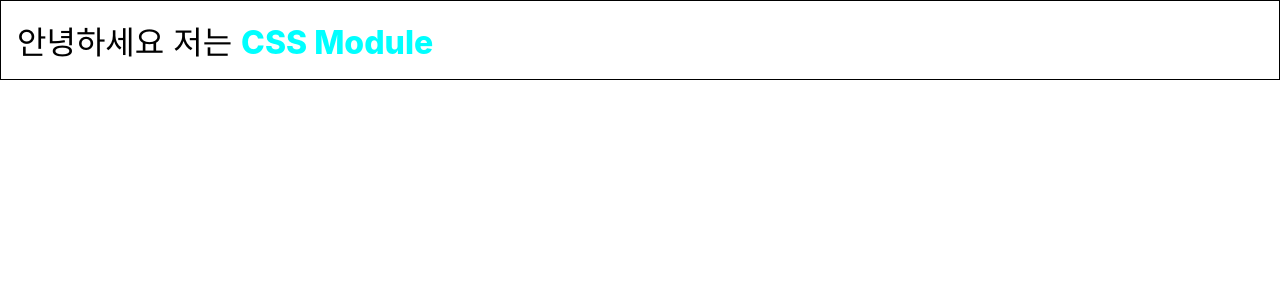
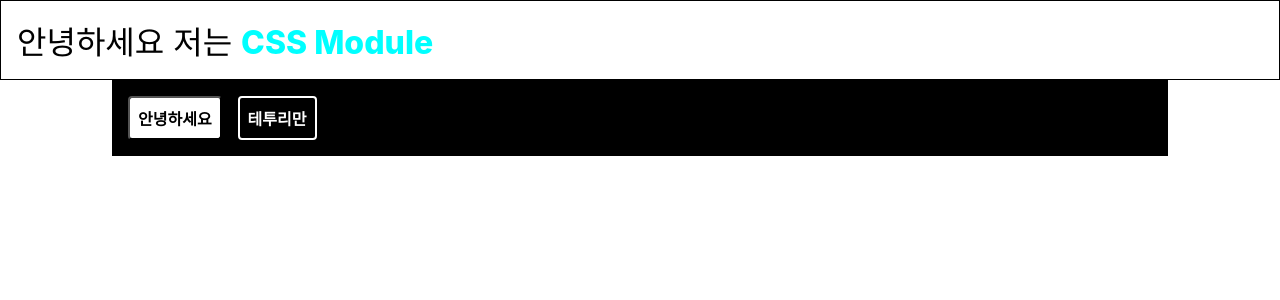
Before and after one commit to seondal/react-study, a React (Create React App) app: page /#/styling-react in a window 1280 px wide. Shown: the top 300 px of the page. Built offline with nearby package versions, Linux system fonts and the light colour scheme.

Commit message:
9장 컴포넌트 스타일링
9.4 styled-components

```diff
--- a/package.json
+++ b/package.json
@@ -10,6 +10,7 @@
     "react-dom": "^17.0.2",
     "react-router-dom": "^5.2.1",
     "react-scripts": "4.0.3",
+    "styled-components": "^5.3.1",
     "web-vitals": "^1.1.2"
   },
   "scripts": {
--- /dev/null
+++ b/src/styling-react/StyledComponent.js
@@ -0,0 +1,79 @@
+import React from "react";
+import styled, { css } from "styled-components";
+
+const sizes = {
+  desktop: 1024,
+  tablet: 768,
+};
+const media = Object.keys(sizes).reduce((acc, label) => {
+  acc[label] = (...args) => css`
+    @media (max-width: ${sizes[label] / 16}em) {
+      ${css(...args)};
+    }
+  `;
+
+  return acc;
+}, []);
+
+const Box = styled.div`
+  //props로 넣어 준 값을 직접 전달 가능
+  background: ${(props) => props.color || "blue"};
+  padding: 1rem;
+  display: flex;
+
+  width: 1024px;
+  margin: 0 auto;
+
+  /* @media (max-width: 1024px) {
+    width: 768px;
+  }
+  @media (max-width: 768px) {
+    width: 100%;
+  } */
+
+  ${media.desktop`width: 768px;`}
+  ${media.tablet`width: 100%;`};
+`;
+
+const Button = styled.button`
+  background: white;
+  color: black;
+  border-radius: 4px;
+  padding: 0.5rem;
+  display: flex;
+  align-items: center;
+  justify-content: center;
+  box-sizing: border-box;
+  font-size: 1rem;
+  font-weight: 600;
+
+  &:hover {
+    background: rgba(255, 255, 255, 0.9);
+  }
+
+  ${(props) =>
+    props.inverted &&
+    css`
+      background: none;
+      border: 2px solid white;
+      color: white;
+
+      &:hover {
+        background: white;
+        color: black;
+      }
+    `};
+
+  & + button {
+    margin-left: 1rem;
+  }
+`;
+
+const StyledComponent = () => (
+  <Box color="black">
+    <Button>안녕하세요</Button>
+    <Button inverted={true}>테투리만</Button>
+  </Box>
+);
+
+export default StyledComponent;
--- a/src/styling-react/StylingReact.js
+++ b/src/styling-react/StylingReact.js
@@ -1,11 +1,13 @@
 import React, { Component } from "react";
 import CSSModule from "./CSSModule";
+import StyledComponent from "./StyledComponent";
 
 class StylingReact extends Component {
   render() {
     return (
       <div>
         <CSSModule />
+        <StyledComponent />
       </div>
     );
   }
```
Also changed, not shown: 1 other file (tests, documents, lock files or other folders).
